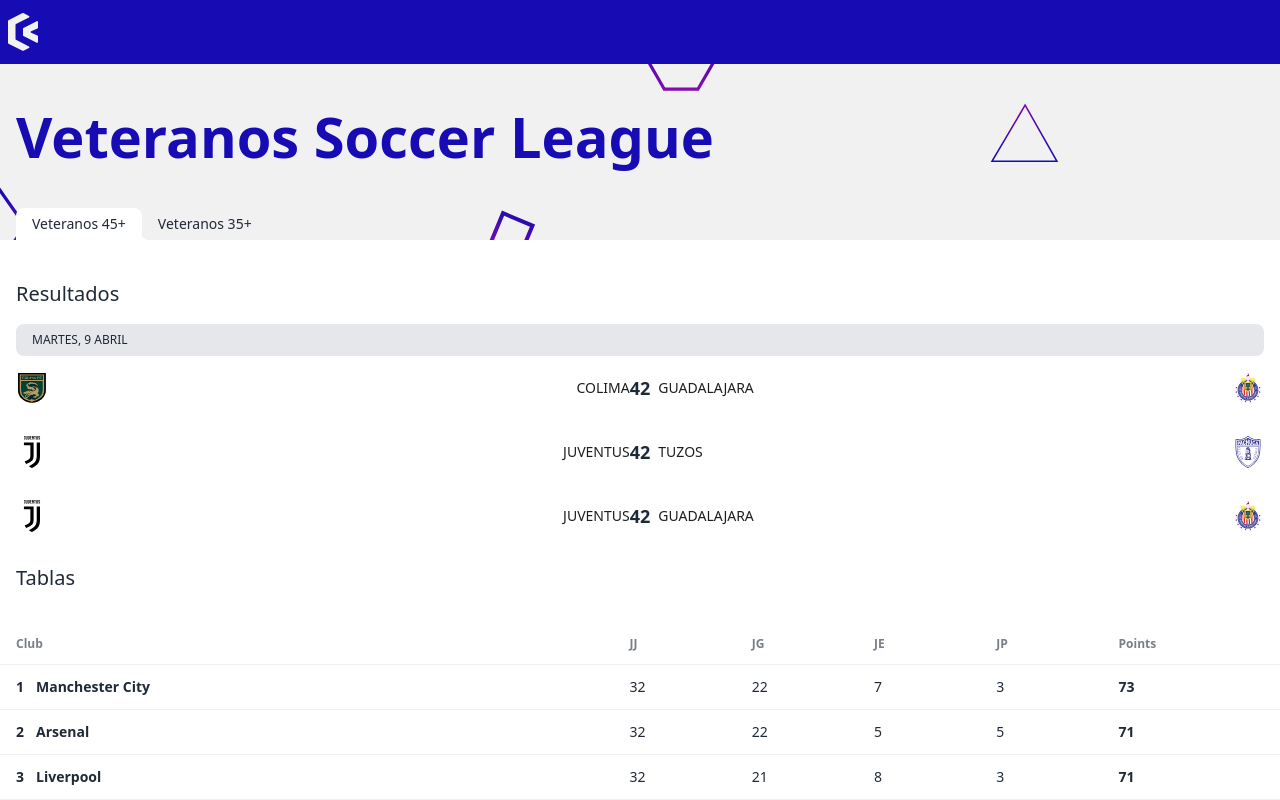
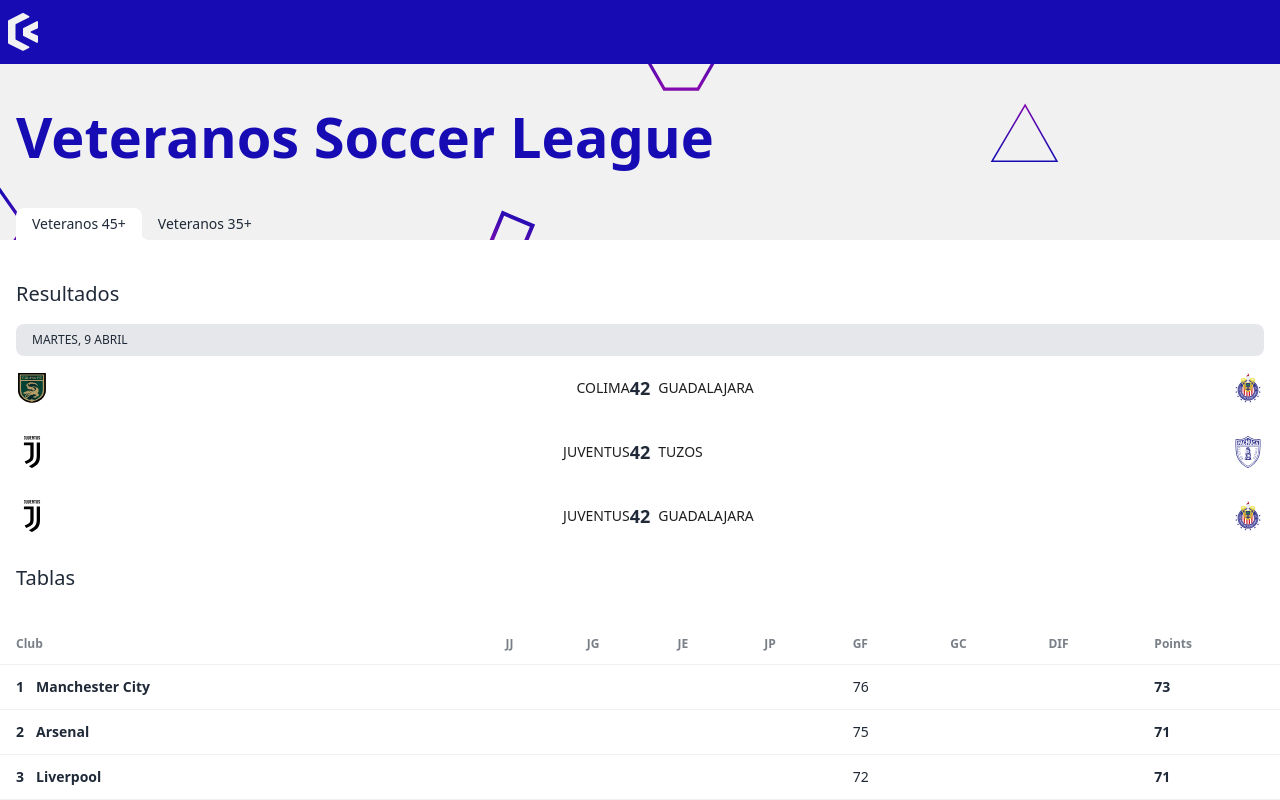
Before and after one commit to cascaritaco/va, a React (Vite) app: page / in a window 1280 px wide. Shown: the top 800 px of the page. Built offline with nearby package versions, Linux system fonts and the light colour scheme.

Commit message:
feat: updated file structure for client's data

```diff
--- a/src/components/Tables/TableColumns.tsx
+++ b/src/components/Tables/TableColumns.tsx
@@ -5,14 +5,14 @@
 const Column: React.FC<ColumnType> = ({
   position,
   name,
-  played,
-  won,
-  drawn,
-  lost,
+  jj,
+  jg,
+  je,
+  jp,
   gf,
-  ga,
-  gd,
-  points,
+  gc,
+  dif,
+  points
 }) => {
   return (
     <tr key={position} className="relative">
@@ -22,14 +22,14 @@
           <div>{name}</div>
         </th>
       </div>
-      <td> {played} </td>
-      <td> {won} </td>
-      <td> {drawn} </td>
-      <td> {lost} </td>
+      <td> {jj} </td>
+      <td> {jg} </td>
+      <td> {je} </td>
+      <td> {jp} </td>
+      <td> {gf} </td>
+      <td> {gc} </td>
+      <td> {dif} </td>
       <td className="font-bold"> {points} </td>
-      <td className="hidden"> {gf} </td>
-      <td className="hidden"> {ga} </td>
-      <td className="hidden"> {gd} </td>
     </tr>
   );
 };
--- a/src/components/Tables/TableHeader.tsx
+++ b/src/components/Tables/TableHeader.tsx
@@ -9,9 +9,10 @@
         <th>JG</th>
         <th>JE</th>
         <th>JP</th>
+        <th>GF</th>
+        <th>GC</th>
+        <th>DIF</th>
         <th className="font-bold">Points</th>
-        <th className="hidden">GF</th>
-        <th className="hidden">GC</th>
         <th className="hidden">GD</th>
       </tr>
     </thead>
```
Also changed, not shown: src/types/table.ts (+8 -8 lines).
